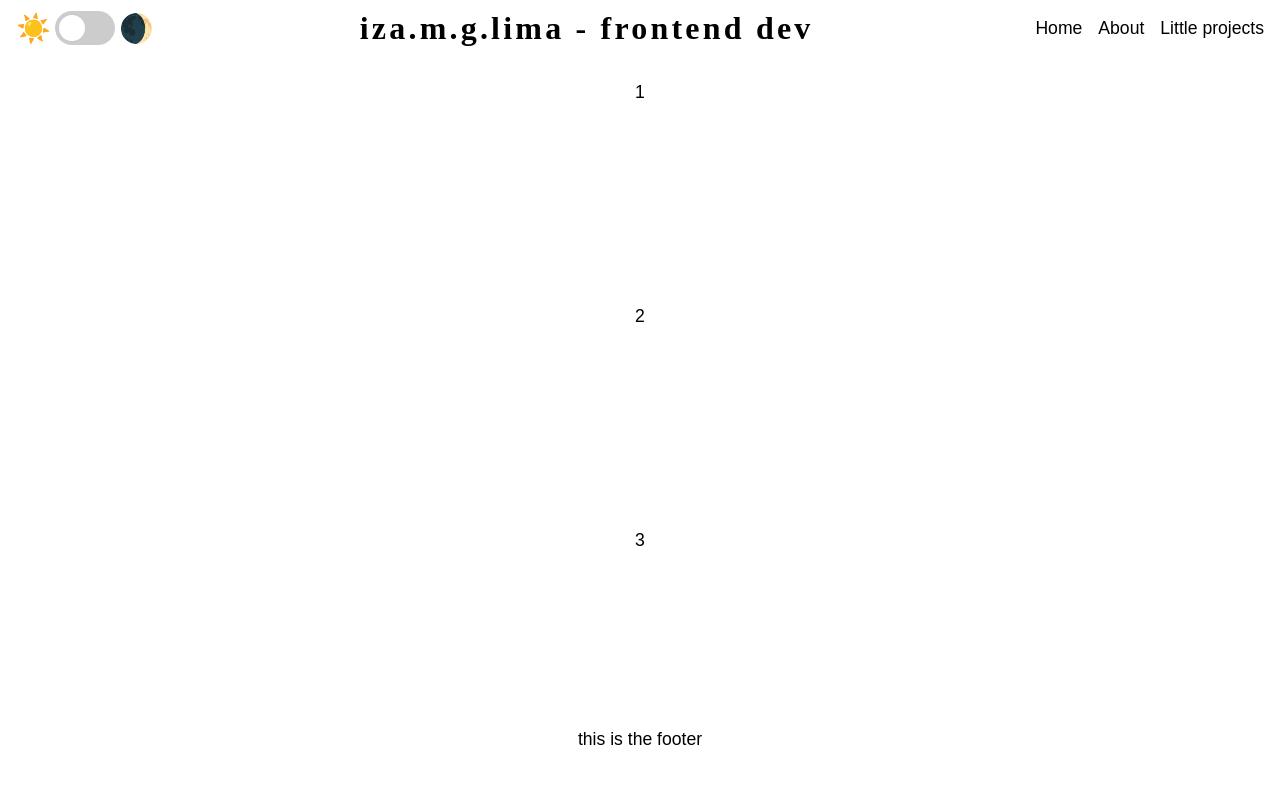
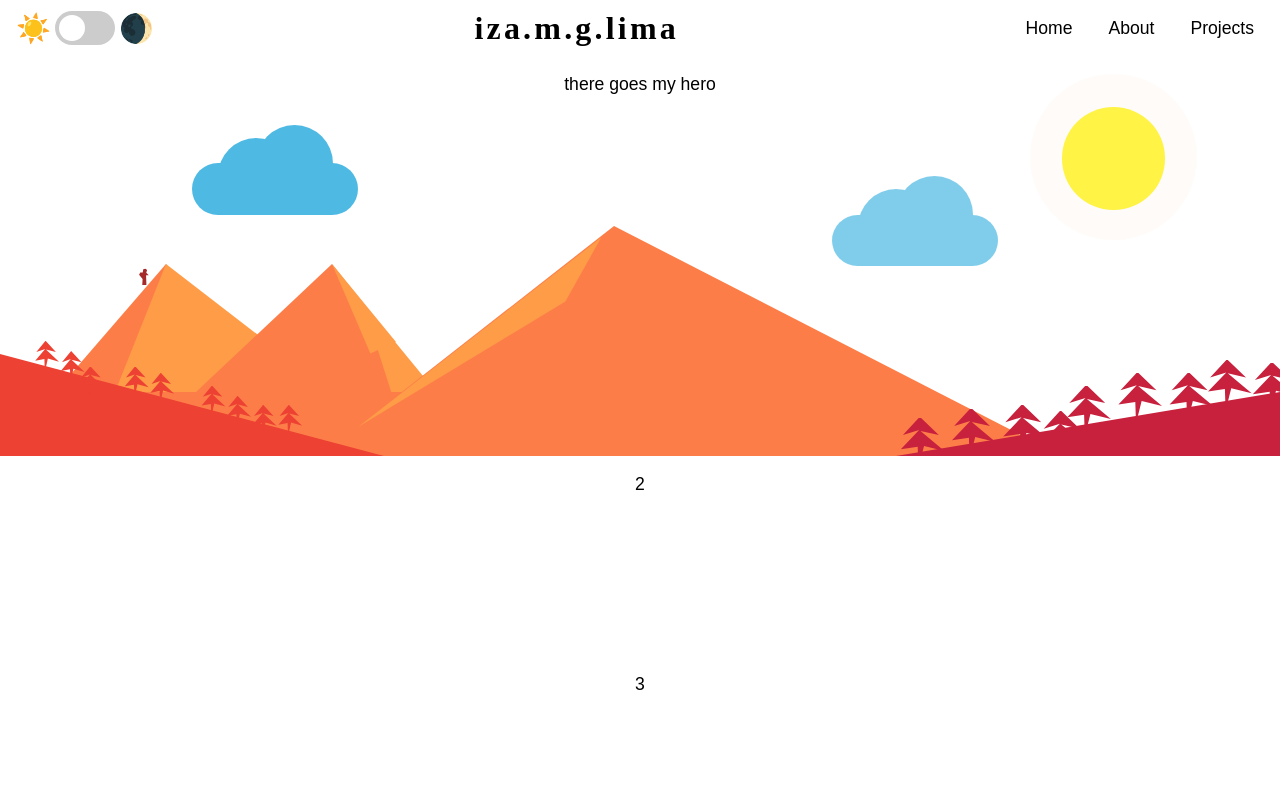
Before and after one commit to izamglima/izamglima.github.io, a Next.js app in the folder my-site-nextjs/: page / in a window 1280 px wide. Shown: the top 800 px of the page. Built offline with nearby package versions, Linux system fonts and the light colour scheme; no server answers; a web font is replaced by a local one.

Commit message:
add hero section

```diff
--- /dev/null
+++ b/my-site-nextjs/components/Hero.js
@@ -0,0 +1,47 @@
+import styles from '../styles/Home.module.css'
+
+const Hero = () => {
+  return (
+    <div className={styles['hero-background']}>
+      <div className={styles.sun}></div>
+      <div className={styles['inner-sun']}></div>
+      <p className='text-center'>there goes my hero</p>
+      <div className={`${styles.mountain} ${styles['mountain-1']}`}>
+        <div className={styles.climber}></div>
+      </div>
+      <div className={`${styles.mountain} ${styles['mountain-2']}`}></div>
+      <div className={`${styles.mountain} ${styles['mountain-3']}`}></div>
+      <div className={`${styles.mountain} ${styles['mountain-4']}`}>
+        <div className={`${styles['tree-left']} ${styles['tree-left-1']}`} ></div>
+        <div className={`${styles['tree-left']} ${styles['tree-left-2']}`}></div>
+        <div className={`${styles['tree-left']} ${styles['tree-left-3']}`}></div>
+        <div className={`${styles['tree-left']} ${styles['tree-left-4']}`}></div>
+        <div className={`${styles['tree-left']} ${styles['tree-left-5']}`}></div>
+        <div className={`${styles['tree-left']} ${styles['tree-left-6']}`}></div>
+        <div className={`${styles['tree-left']} ${styles['tree-left-7']}`}></div>
+        <div className={`${styles['tree-left']} ${styles['tree-left-8']}`}></div>
+        <div className={`${styles['tree-left']} ${styles['tree-left-9']}`}></div>
+      </div>
+      <div className={`${styles.mountain} ${styles['mountain-5']}`}>
+        <div className={`${styles['tree-right']} ${styles['tree-right-1']}`}></div>
+        <div className={`${styles['tree-right']} ${styles['tree-right-2']}`}></div>
+        <div className={`${styles['tree-right']} ${styles['tree-right-3']}`}></div>
+        <div className={`${styles['tree-right']} ${styles['tree-right-4']}`}></div>
+        <div className={`${styles['tree-right']} ${styles['tree-right-5']}`}></div>
+        <div className={`${styles['tree-right']} ${styles['tree-right-6']}`}></div>
+        <div className={`${styles['tree-right']} ${styles['tree-right-7']}`}></div>
+        <div className={`${styles['tree-right']} ${styles['tree-right-8']}`}></div>
+        <div className={`${styles['tree-right']} ${styles['tree-right-9']}`}></div>
+      </div>
+      <div className={styles.clouds}>
+        <div className={styles.cloud}></div>
+        <div className={styles.cloud}></div>
+        {/* <div className={styles.cloud}></div>
+        <div className={styles.cloud}></div>
+        <div className={styles.cloud}></div> */}
+      </div>
+    </div>
+  )
+}
+
+export default Hero;
--- a/my-site-nextjs/components/Navbar.js
+++ b/my-site-nextjs/components/Navbar.js
@@ -10,16 +10,18 @@ const Navbar = () => {
         <DarkMode/>
       </div>
       <div className="navbar__title">
-        <Link href="/">
-          <a>
-            <h1>iza.m.g.lima - frontend dev</h1>
-          </a>
-        </Link>
+        <div className="navbar__title--box">
+          <Link href="/">
+            <a>
+              <h1>iza.m.g.lima</h1>
+            </a>
+          </Link>
+        </div>
       </div>
       <div className="navbar__links">
         <Link href="/"><a className="navbar__links--link">Home</a></Link>
         <Link href="/about"><a className="navbar__links--link">About</a></Link>
-        <Link href="/projects"><a className="navbar__links--link">Little projects</a></Link>
+        <Link href="/projects"><a className="navbar__links--link">Projects</a></Link>
       </div>
     </nav>
   )
--- a/my-site-nextjs/components/SectionsHome.js
+++ b/my-site-nextjs/components/SectionsHome.js
@@ -1,10 +1,11 @@
 import styles from '../styles/Home.module.css'
+import Hero from './Hero';
 
 const SectionsHome = () => {
   return (
     <>
       <section className={styles.main__parallax}>
-        <p className="text-center">1</p>
+        <Hero />
       </section>
       <section className={styles.main__about}>
         <p className="text-center">2</p>
--- a/my-site-nextjs/pages/_app.js
+++ b/my-site-nextjs/pages/_app.js
@@ -7,7 +7,6 @@ function MyApp({ Component, pageProps }) {
     <>
     <Head>
       <link rel="preconnect" href="https://fonts.googleapis.com" />
-      <link rel="preconnect" href="https://fonts.gstatic.com" crossOrigin />
       <link href="https://fonts.googleapis.com/css2?family=Just+Me+Again+Down+Here&family=Sulphur+Point&display=swap" rel="stylesheet" />
     </Head>
       <Layout>
--- a/my-site-nextjs/pages/index.js
+++ b/my-site-nextjs/pages/index.js
@@ -10,7 +10,7 @@ export default function Home() {
         <title>iza.m.g.lima | Home</title>
         <meta name='keywords' content='Portifolio'/>
       </Head>
-      <main className={styles.main}>
+      <main className={styles.main} id="main">
         <SectionsHome/>
         {/* <Link href="/projects"><a>Little projects</a></Link> */}
       </main>
--- a/my-site-nextjs/styles/Home.module.css
+++ b/my-site-nextjs/styles/Home.module.css
@@ -4,7 +4,6 @@
 
 .main {
   min-height: 100vh;
-  padding: 4rem 0;
   display: flex;
   flex-direction: column;
   justify-content: center;
@@ -17,84 +16,343 @@
    flex: 1;
 }
 
-.title a:hover,
-.title a:focus,
-.title a:active {
-  text-decoration: underline;
+.main__parallax {
+  width: 100%;
 }
 
-.title {
-  margin: 0;
-  line-height: 1.15;
-  font-size: 4rem;
+.hero-background {
+  position: relative;
+  background-color: var(--background-color);
+  height: 400px;
+  overflow: hidden;
 }
 
-.title,
-.description {
-  text-align: center;
+.sun {
+  width: 13vw;
+  height: 13vw;
+  border-radius: 50%;
+  background-color: var(--cream);
+  position: absolute;
+  top: 1.4vw;
+  right: 6.5vw;
+  opacity: 0.3;
 }
 
-.description {
-  margin: 4rem 0;
-  line-height: 1.5;
-  font-size: 1.5rem;
+.inner-sun {
+  width: 8vw;
+  height: 8vw;
+  border-radius: 50%;
+  background-color: var(--sun);
+  position: absolute;
+  top: 4vw;
+  right: 9vw;
 }
 
-.code {
-  background: #fafafa;
-  border-radius: 5px;
-  padding: 0.75rem;
-  font-size: 1.1rem;
-  font-family: Menlo, Monaco, Lucida Console, Liberation Mono, DejaVu Sans Mono,
-    Bitstream Vera Sans Mono, Courier New, monospace;
+.mountain {
+  width: 0;
+  height: 0;
+  position: absolute;
+  bottom: 0;
+  z-index: 1;
 }
 
-.grid {
-  display: flex;
-  align-items: center;
-  justify-content: center;
-  flex-wrap: wrap;
-  max-width: 800px;
+.mountain-1 {
+  border-left: 13vw solid transparent;
+  border-right: 9vw solid transparent;
+  border-bottom: 15vw solid var(--dark-orange);
 }
 
-.card {
-  margin: 1rem;
-  padding: 1.5rem;
-  text-align: left;
-  color: inherit;
-  text-decoration: none;
-  border: 1px solid #eaeaea;
-  border-radius: 10px;
-  transition: color 0.15s ease, border-color 0.15s ease;
-  max-width: 300px;
+.mountain-1:after {
+  content: '';
+  width: 0;
+  height: 0;
+  position: absolute;
+  left: -4vw;
+  border-left: 4vw solid transparent;
+  border-right: 13vw solid transparent;
+  border-bottom: 10vw solid var(--light-orange);
 }
 
-.card:hover,
-.card:focus,
-.card:active {
-  color: #0070f3;
-  border-color: #0070f3;
+.mountain-2 {
+  border-left: 16vw solid transparent;
+  border-right: 12vw solid transparent;
+  border-bottom: 15vw solid var(--dark-orange);
+  left: 10vw;
 }
 
-.card h2 {
-  margin: 0 0 1rem 0;
-  font-size: 1.5rem;
+.mountain-2::before {
+  content: '';
+  width: 10vw;
+  height: 10vw;
+  position: absolute;
+  left: -5vw;
+  top: -3vw;
+  clip-path: polygon(80% 100%, 100% 91%, 50% 30%);
+  background-color: var(--light-orange);
 }
 
-.card p {
-  margin: 0;
-  font-size: 1.25rem;
-  line-height: 1.5;
+.mountain-2::after {
+  content: '';
+  width: 10vw;
+  height: 10vw;
+  position: absolute;
+  left: -2.6vw;
+  clip-path: polygon(85% 140%, 100% 91%, 50% 30%);
+  background-color: var(--light-orange);
 }
 
-.logo {
-  height: 1em;
-  margin-left: 0.5rem;
+.mountain-3 {
+  border-left: 23vw solid transparent;
+  border-right: 35vw solid transparent;
+  border-bottom: 18vw solid var(--dark-orange);
+  left: 25vw;
 }
 
-@media (max-width: 600px) {
-  .grid {
-    width: 100%;
-    flex-direction: column;
+.mountain-3::before {
+  content: '';
+  width: 20vw;
+  height: 20vw;
+  position: absolute;
+  left: -20vw;
+  top: 0.9vw;
+  clip-path: polygon(0 74%, 95% 0, 81% 25%);
+  background-color: var(--light-orange);
+}
+
+.mountain-4 {
+  border-left: 0vw solid transparent;
+  border-right: 30vw solid transparent;
+  border-bottom: 8vw solid var(--carrot);
+}
+
+.mountain-5 {
+  border-left: 30vw solid transparent;
+  border-right: 0vw solid transparent;
+  border-bottom: 5vw solid var(--lipstick);
+  right: 0;
+}
+
+.clouds {
+  padding: 4vw 0;
+}
+
+.cloud {
+  height: 4vw;
+  width: 13vw;
+  background: var(--clouds);
+  border-radius: 40vw;
+  position: relative;
+}
+
+.cloud:before {
+  content: "";
+  position: absolute;
+  top: -2vw;
+  height: 6vw;
+  width: 6vw;
+  left: 2vw;
+  border-radius: 50%;
+  background: var(--clouds);
+}
+
+.cloud:after {
+  content: "";
+  position: absolute;
+  height: 6vw;
+  width: 6vw;
+  top: -3vw;
+  left: 5vw;
+  border-radius: 50%;
+  background: var(--clouds);
+}
+
+.clouds .cloud:nth-child(1) {
+  opacity: 0.7;
+  left: 15%;
+  /* animation: moveclouds 25s linear infinite; */
+}
+
+.clouds .cloud:nth-child(2) {
+  left: 65%;
+  opacity: 0.5;
+  /* animation: moveclouds 30s linear infinite; */
+}
+
+/* @keyframes moveclouds {
+  0% {
+    left: 0 ;
+  }
+  100% {
+    left: 100;
+  }
+} */
+
+.tree-left {
+  position: absolute;
+  clip-path: polygon(52% -1%,
+                     79% 21%,
+                     53% 16%,
+                     87% 40%,
+                     58% 34%,
+                     50% 61%,
+                     49% 35%,
+                     25% 38%,
+                     51% 15%,
+                     28% 21%);
+  width: 3vw;
+  height: 4vw;
+  background-color: var(--carrot);
+  bottom: -2.3vw;
+}
+
+.tree-left-1 {
+  bottom: -3vw;
+  left: 2vw;
+}
+.tree-left-2 {
+  bottom: -3.8vw;
+  left: 4vw;
+}
+
+.tree-left-3 {
+  bottom: -5vw;
+  left: 5.5vw;
+}
+
+.tree-left-4 {
+  bottom: -5vw;
+  left: 9vw;
+}
+
+.tree-left-5 {
+  bottom: -5.5vw;
+  left: 11vw;
+}
+
+.tree-left-6 {
+  bottom: -6.5vw;
+  left: 15vw;
+}
+
+.tree-left-7 {
+  bottom: -8vw;
+  left: 19vw;
+}
+
+.tree-left-8 {
+  bottom: -7.3vw;
+  left: 17vw;
+}
+
+.tree-left-9 {
+  bottom: -8vw;
+  left: 21vw;
+}
+
+.tree-right {
+  position: absolute;
+  clip-path: polygon(52% -1%,
+                     79% 21%,
+                     53% 16%,
+                     87% 40%,
+                     58% 34%,
+                     50% 61%,
+                     49% 35%,
+                     25% 38%,
+                     51% 15%,
+                     28% 21%);
+  width: 5.5vw;
+  height: 6.5vw;
+  background-color: var(--lipstick);
+}
+
+.tree-right-1 {
+  bottom: -8.5vw;
+  left: -31vw;
+}
+.tree-right-2 {
+  bottom: -7.8vw;
+  left: -27vw;
+}
+
+.tree-right-3 {
+  bottom: -7.5vw;
+  left: -23vw;
+}
+
+.tree-right-4 {
+  bottom: -8vw;
+  left: -20vw;
+}
+
+.tree-right-5 {
+  bottom: -6vw;
+  left: -18vw;
+}
+
+.tree-right-6 {
+  bottom: -5vw;
+  left: -14vw;
+}
+
+.tree-right-7 {
+  bottom: -5vw;
+  left: -10vw;
+}
+
+.tree-right-8 {
+  bottom: -4vw;
+  left: -7vw;
+}
+
+.tree-right-9{
+  bottom: -4.2vw;
+  left: -3.5vw;
+}
+
+.climber {
+  width: 1.3vw;
+  height: 1.3vw;
+  clip-path: polygon(23% 25%,
+                     38% 25%,
+                     41% 5%,
+                     54% 3%,
+                     64% 10%,
+                     59% 26%,
+                     74% 41%,
+                     58% 41%,
+                     60% 100%,
+                     35% 100%,
+                     37% 64%,
+                     16% 39%);
+  background-color: brown;
+  position: absolute;
+  z-index: -1;
+  animation: climber 10s linear infinite;
+  transition: ease .2s;
+}
+
+@keyframes climber {
+  0% {
+    top: 5vw;
+    left: -6.2vw;
+  }
+
+  50% {
+    top: 1vw;
+    left: -3vw;
+  }
+  70% {
+    top: -1.2vw;
+    left: -0.7vw;
+  }
+  100% {
+    top: 2.7vw;
+    left: 2vw;
   }
 }
+
+
+/*
+star
+clip-path: polygon(50% 0%, 61% 35%, 98% 35%, 68% 57%, 79% 91%, 50% 70%, 21% 91%, 32% 57%, 2% 35%, 39% 35%); */
--- a/my-site-nextjs/styles/globals.css
+++ b/my-site-nextjs/styles/globals.css
@@ -12,9 +12,23 @@
   --link-color: cornflowerblue;
 }
 
+:root {
+  --dark-orange: #fc7d48;
+  --light-orange: #ff9c47;
+  --carrot: #ed4133;
+  --peach: #fdd7c0;
+  --lipstick: #c8213d;
+  --cream: #fef1e9;
+  --purple: #500130;
+  --light-green:  #a3e696;
+  --clouds: #049dd9;
+  --sun: #fff345;
+}
+
 body {
   background-color: var(--background-color);
   color: var(--font-color);
+  transition: all 1s ease;
 }
 
 a {
@@ -72,7 +86,7 @@ input:checked + .slider:before {
 }
 
 input:checked + .slider {
-  background-color: cornflowerblue;
+  background-color: var(--link-color);
 }
 
 /* end dark mode */
@@ -108,12 +122,11 @@ a {
   height: 100%;
 }
 
-.main {
+#main {
   grid-area: main;
 }
 
 .navbar {
-  position: fixed;
   display: flex;
   justify-content: space-between;
   align-items: center;
@@ -121,6 +134,7 @@ a {
   width: 100%;
   height: 3.5rem;
   padding: 0 1rem;
+  z-index: 10;
 }
 
 .navbar__title {
@@ -131,10 +145,27 @@ a {
   font-family: 'Just Me Again Down Here', cursive;
   letter-spacing: 0.2rem;
   font-size: 2rem;
+  margin: 0;
+}
+
+.navbar__title h1:hover {
+  text-shadow: 0 0 10px var(--light-green),
+               0 0 20px var(--light-green),
+               0 0 40px var(--light-green),
+               0 0 80px var(--light-green),
+               0 0 120px var(--light-green),
+               0 0 160px var(--light-green);
 }
 
 .navbar__links--link {
   margin-left: 1rem;
+  display: inline-block;
+  padding: 10px;
+}
+
+.navbar__links--link:hover {
+  box-shadow: inset 0 -10px 0 0 var(--light-green);
+  border-radius: 22%;
 }
 
 .navbar__icons--icon {
```
